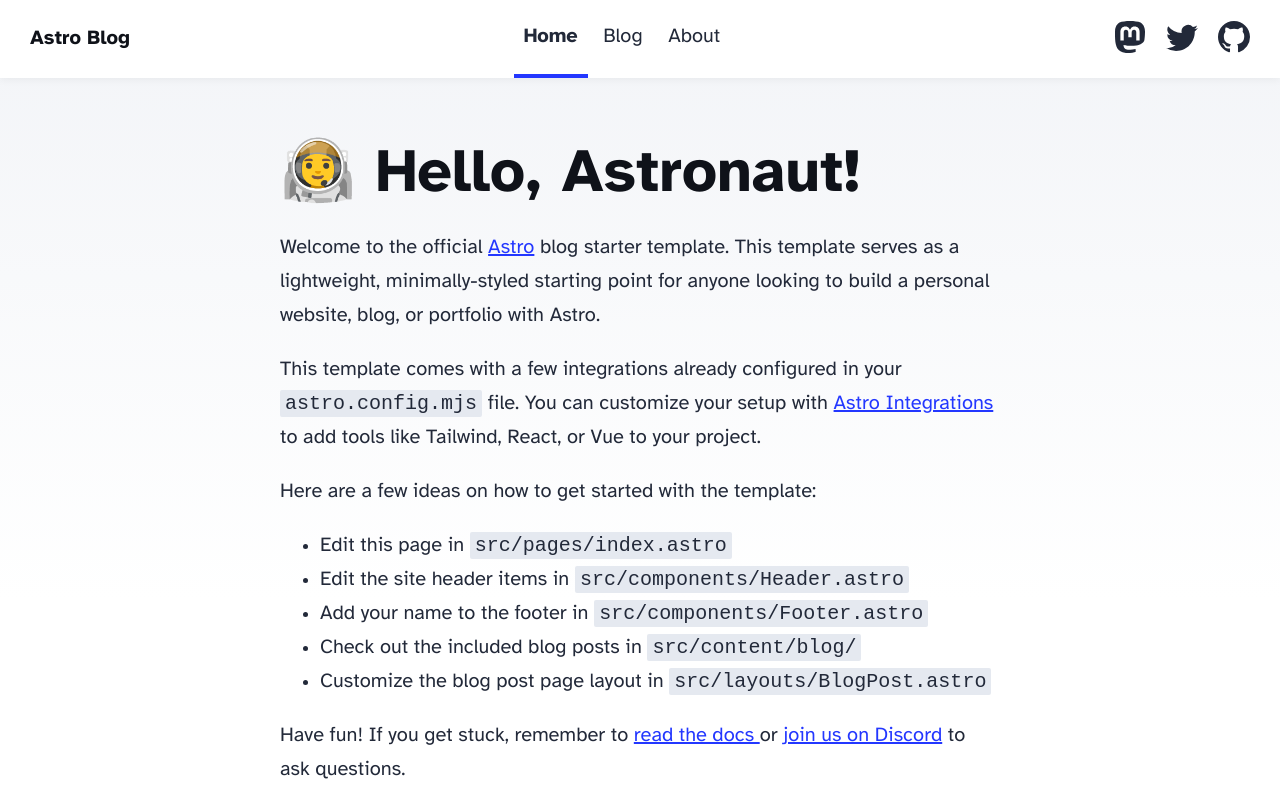
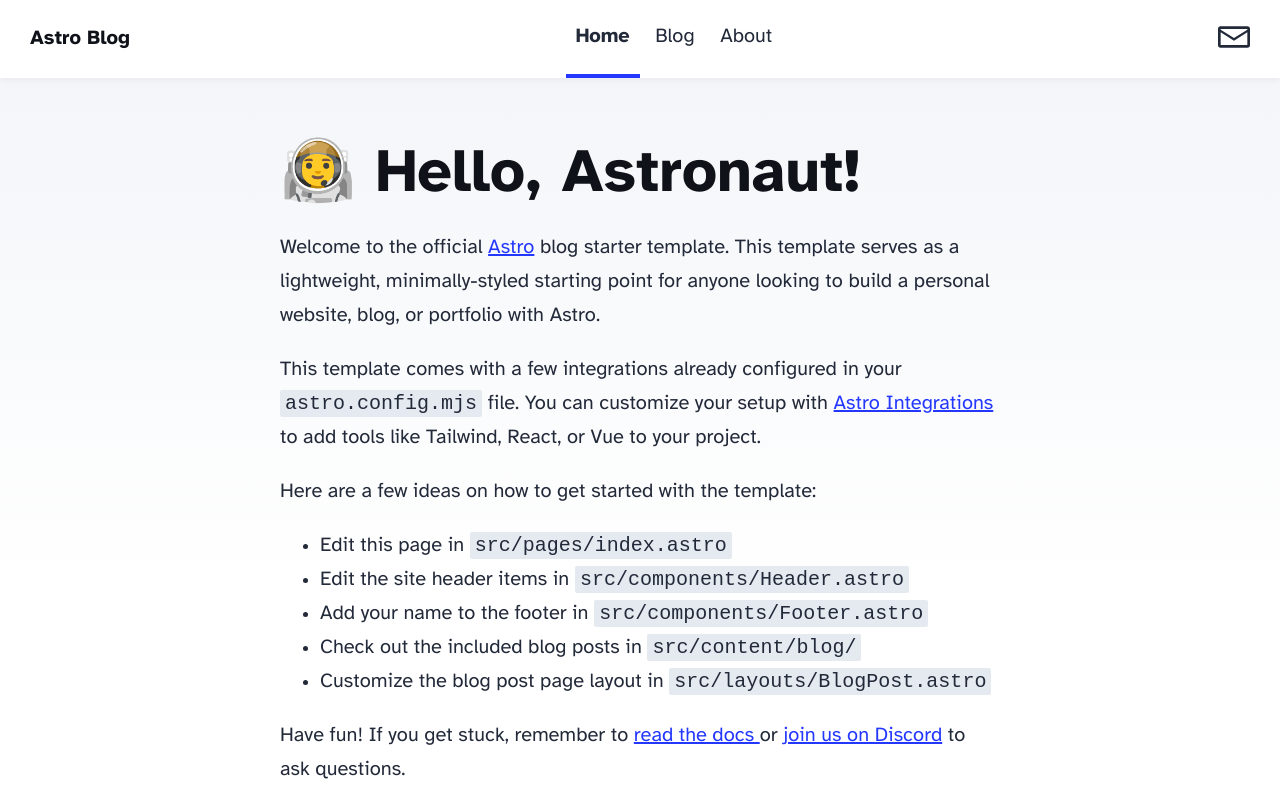
Before and after one commit to mattmetzgar/optimalpublishing, an Astro site: page / in a window 1280 px wide. Shown: the top 800 px of the page. Built offline with nearby package versions, Linux system fonts and the light colour scheme; Astro itself is replaced by a stand-in of ours.

Commit message:
Update Header.astro

```diff
--- a/src/components/Header.astro
+++ b/src/components/Header.astro
@@ -6,42 +6,31 @@ import { SITE_TITLE } from '../consts';
 <header>
   <nav>
     <h2><a href="/">{SITE_TITLE}</a></h2>
+
     <div class="internal-links">
       <HeaderLink href="/">Home</HeaderLink>
       <HeaderLink href="/blog">Blog</HeaderLink>
       <HeaderLink href="/about">About</HeaderLink>
     </div>
+
     <div class="social-links">
-			<a href="https://m.webtoo.ls/@astro" target="_blank">
-				<span class="sr-only">Follow Astro on Mastodon</span>
-				<svg viewBox="0 0 16 16" aria-hidden="true" width="32" height="32"
-					><path
+      <!-- Single envelope icon linking to email -->
+      <a href="mailto:yourname@domain.com" aria-label="Email me">
+        <!-- Simple envelope SVG (fill uses currentColor → so it will be black) -->
+        <svg
+          viewBox="0 0 24 24"
+          width="32"
+          height="32"
+          aria-hidden="true"
           fill="currentColor"
-						d="M11.19 12.195c2.016-.24 3.77-1.475 3.99-2.603.348-1.778.32-4.339.32-4.339 0-3.47-2.286-4.488-2.286-4.488C12.062.238 10.083.017 8.027 0h-.05C5.92.017 3.942.238 2.79.765c0 0-2.285 1.017-2.285 4.488l-.002.662c-.004.64-.007 1.35.011 2.091.083 3.394.626 6.74 3.78 7.57 1.454.383 2.703.463 3.709.408 1.823-.1 2.847-.647 2.847-.647l-.06-1.317s-1.303.41-2.767.36c-1.45-.05-2.98-.156-3.215-1.928a3.614 3.614 0 0 1-.033-.496s1.424.346 3.228.428c1.103.05 2.137-.064 3.188-.189zm1.613-2.47H11.13v-4.08c0-.859-.364-1.295-1.091-1.295-.804 0-1.207.517-1.207 1.541v2.233H7.168V5.89c0-1.024-.403-1.541-1.207-1.541-.727 0-1.091.436-1.091 1.296v4.079H3.197V5.522c0-.859.22-1.541.66-2.046.456-.505 1.052-.764 1.793-.764.856 0 1.504.328 1.933.983L8 4.39l.417-.695c.429-.655 1.077-.983 1.934-.983.74 0 1.336.259 1.791.764.442.505.661 1.187.661 2.046v4.203z"
-					></path></svg
         >
-			</a>
-			<a href="https://twitter.com/astrodotbuild" target="_blank">
-				<span class="sr-only">Follow Astro on Twitter</span>
-				<svg viewBox="0 0 16 16" aria-hidden="true" width="32" height="32"
-					><path
-						fill="currentColor"
-						d="M5.026 15c6.038 0 9.341-5.003 9.341-9.334 0-.14 0-.282-.006-.422A6.685 6.685 0 0 0 16 3.542a6.658 6.658 0 0 1-1.889.518 3.301 3.301 0 0 0 1.447-1.817 6.533 6.533 0 0 1-2.087.793A3.286 3.286 0 0 0 7.875 6.03a9.325 9.325 0 0 1-6.767-3.429 3.289 3.289 0 0 0 1.018 4.382A3.323 3.323 0 0 1 .64 6.575v.045a3.288 3.288 0 0 0 2.632 3.218 3.203 3.203 0 0 1-.865.115 3.23 3.23 0 0 1-.614-.057 3.283 3.283 0 0 0 3.067 2.277A6.588 6.588 0 0 1 .78 13.58a6.32 6.32 0 0 1-.78-.045A9.344 9.344 0 0 0 5.026 15z"
-					></path></svg
-				>
-			</a>
-			<a href="https://github.com/withastro/astro" target="_blank">
-				<span class="sr-only">Go to Astro's GitHub repo</span>
-				<svg viewBox="0 0 16 16" aria-hidden="true" width="32" height="32"
-					><path
-						fill="currentColor"
-						d="M8 0C3.58 0 0 3.58 0 8c0 3.54 2.29 6.53 5.47 7.59.4.07.55-.17.55-.38 0-.19-.01-.82-.01-1.49-2.01.37-2.53-.49-2.69-.94-.09-.23-.48-.94-.82-1.13-.28-.15-.68-.52-.01-.53.63-.01 1.08.58 1.23.82.72 1.21 1.87.87 2.33.66.07-.52.28-.87.51-1.07-1.78-.2-3.64-.89-3.64-3.95 0-.87.31-1.59.82-2.15-.08-.2-.36-1.02.08-2.12 0 0 .67-.21 2.2.82.64-.18 1.32-.27 2-.27.68 0 1.36.09 2 .27 1.53-1.04 2.2-.82 2.2-.82.44 1.1.16 1.92.08 2.12.51.56.82 1.27.82 2.15 0 3.07-1.87 3.75-3.65 3.95.29.25.54.73.54 1.48 0 1.07-.01 1.93-.01 2.2 0 .21.15.46.55.38A8.012 8.012 0 0 0 16 8c0-4.42-3.58-8-8-8z"
-					></path></svg
-				>
+          <path d="M2 4a2 2 0 0 0-2 2v12a2 2 0 0 0 2 2h20a2 2 0 0 0 2-2V6a2 2 0 0 0-2-2H2zm20 2v.511l-10 6.25-10-6.25V6h20zM2 18V8.489l10 6.25 10-6.25V18H2z" />
+        </svg>
       </a>
     </div>
   </nav>
 </header>
+
 <style>
   header {
     margin: 0;
@@ -53,7 +42,6 @@ import { SITE_TITLE } from '../consts';
     margin: 0;
     font-size: 1em;
   }
-
   h2 a,
   h2 a.active {
     text-decoration: none;
@@ -73,10 +61,14 @@ import { SITE_TITLE } from '../consts';
     text-decoration: none;
     border-bottom-color: var(--accent);
   }
+
+  /* “social-links” now just wraps the single envelope link */
   .social-links,
   .social-links a {
     display: flex;
   }
+
+  /* If you still want to hide “social-links” on mobile */
   @media (max-width: 720px) {
     .social-links {
       display: none;
```
Lines whose indentation alone changed are shown as unchanged.
